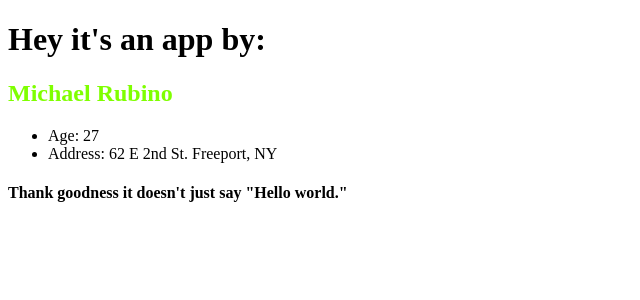
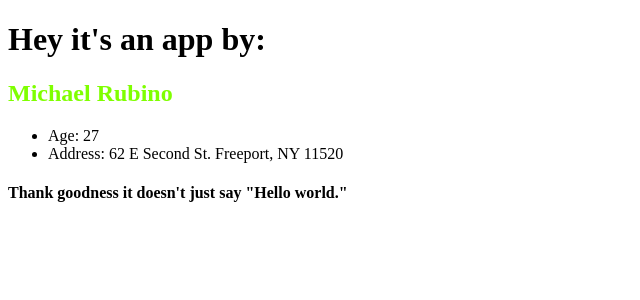
Before and after one commit to rubinoAM/Angular-Front-to-Back, an Angular app in the folder angular-app/: page / in a window 1280 px wide. Shown: the top 300 px of the page, without its empty margins (0-640 px from the left). Built offline with nearby package versions, Linux system fonts and the light colour scheme.

Commit message:
Creating an interface

```diff
--- a/angular-app/src/app/components/user/user.component.html
+++ b/angular-app/src/app/components/user/user.component.html
@@ -1,8 +1,8 @@
 <!-- <h2>Michael Rubino</h2>
 {{  }} String Interpolation: Used to display properties-->
 
-<h2>{{firstName}} {{lastName}}</h2>
+<h2>{{user.firstName}} {{user.lastName}}</h2>
 <ul>
-    <li>Age: {{age}}</li> <!--Numbers still get rendered as strings-->
-    <li>Address: {{address.street}} {{address.city}}, {{address.state}}</li>
+    <li>Age: {{user.age}}</li> <!--Numbers still get rendered as strings-->
+    <li>Address: {{user.address.street}} {{user.address.city}}, {{user.address.state}} {{user.address.zip}}</li>
 </ul>
--- a/angular-app/src/app/components/user/user.component.ts
+++ b/angular-app/src/app/components/user/user.component.ts
@@ -1,4 +1,5 @@
 import { Component } from '@angular/core';
+import { User } from '../../models/User';
 
 @Component({
     selector: 'app-user',
@@ -14,7 +15,7 @@ import { Component } from '@angular/core';
 
 export class UserComponent {
     //Properties
-    firstName:string;
+    /* firstName:string;
     lastName:string;
     age:number;
     address;
@@ -23,11 +24,13 @@ export class UserComponent {
     numberArray:number[];
     stringArray:string[];
     mixedArray:any[];
-    myTuple:[string,number,boolean];
+    myTuple:[string,number,boolean]; */
+
+    user:User;
 
     //Methods
     constructor(){
-        this.firstName = 'Michael';
+        /* this.firstName = 'Michael';
         this.lastName = 'Rubino';
         this.age = 27;
         this.address = {
@@ -43,21 +46,33 @@ export class UserComponent {
         this.myTuple = ['tuna',15,true]; //You can put more stuff in after the last condition has been met. Everything before that has to match, though.
 
         this.sayHello();
-        /* console.log(this.age)
+        console.log(this.age)
         this.hasBirthday()
-        console.log(this.age) */
-        console.log(this.addNumbers(1,1));
+        console.log(this.age)
+        console.log(this.addNumbers(1,1)); */
+
+        this.user = {
+            firstName:'Michael',
+            lastName:'Rubino',
+            age:27,
+            address:{
+                street:'62 E Second St.',
+                city:'Freeport',
+                state:'NY',
+                zip:11520,
+            },
+        }
     }
 
-    sayHello(){
+    /* sayHello(){
         console.log(`Howdy, ${this.firstName}!`);
-    }
+    } */
 
-    hasBirthday(){
+    /* hasBirthday(){
         this.age += 1;
-    }
+    } */
 
-    addNumbers(num1:number, num2:number): number{
+    /* addNumbers(num1:number, num2:number): number{
         return num1 + num2
-    }
+    } */
 }
--- /dev/null
+++ b/angular-app/src/app/models/User.ts
@@ -0,0 +1,11 @@
+export interface User {
+    firstName:string,
+    lastName:string,
+    age:number,
+    address:{
+        street:string,
+        city:string,
+        state:string,
+        zip:number,
+    },
+}
```
